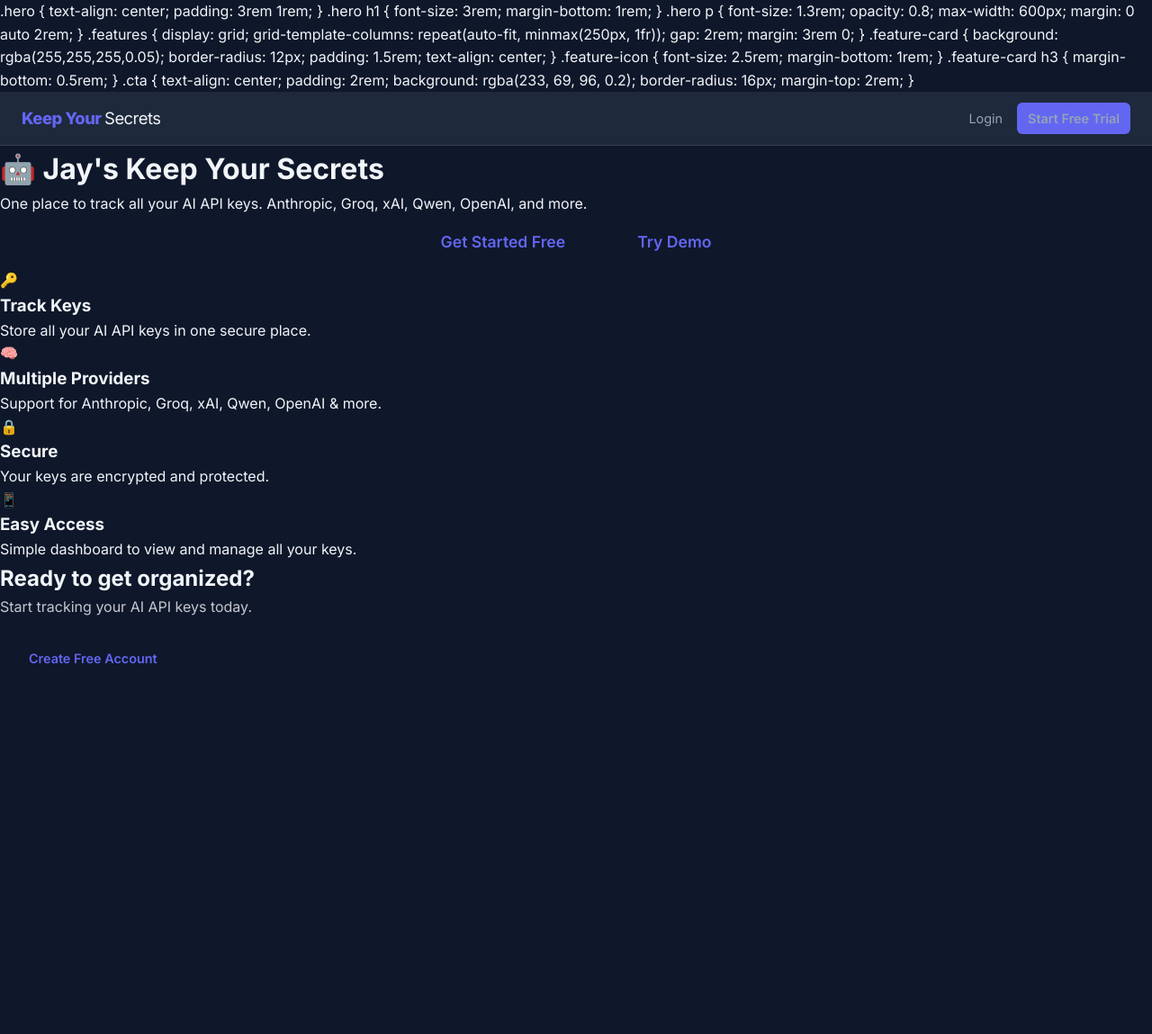
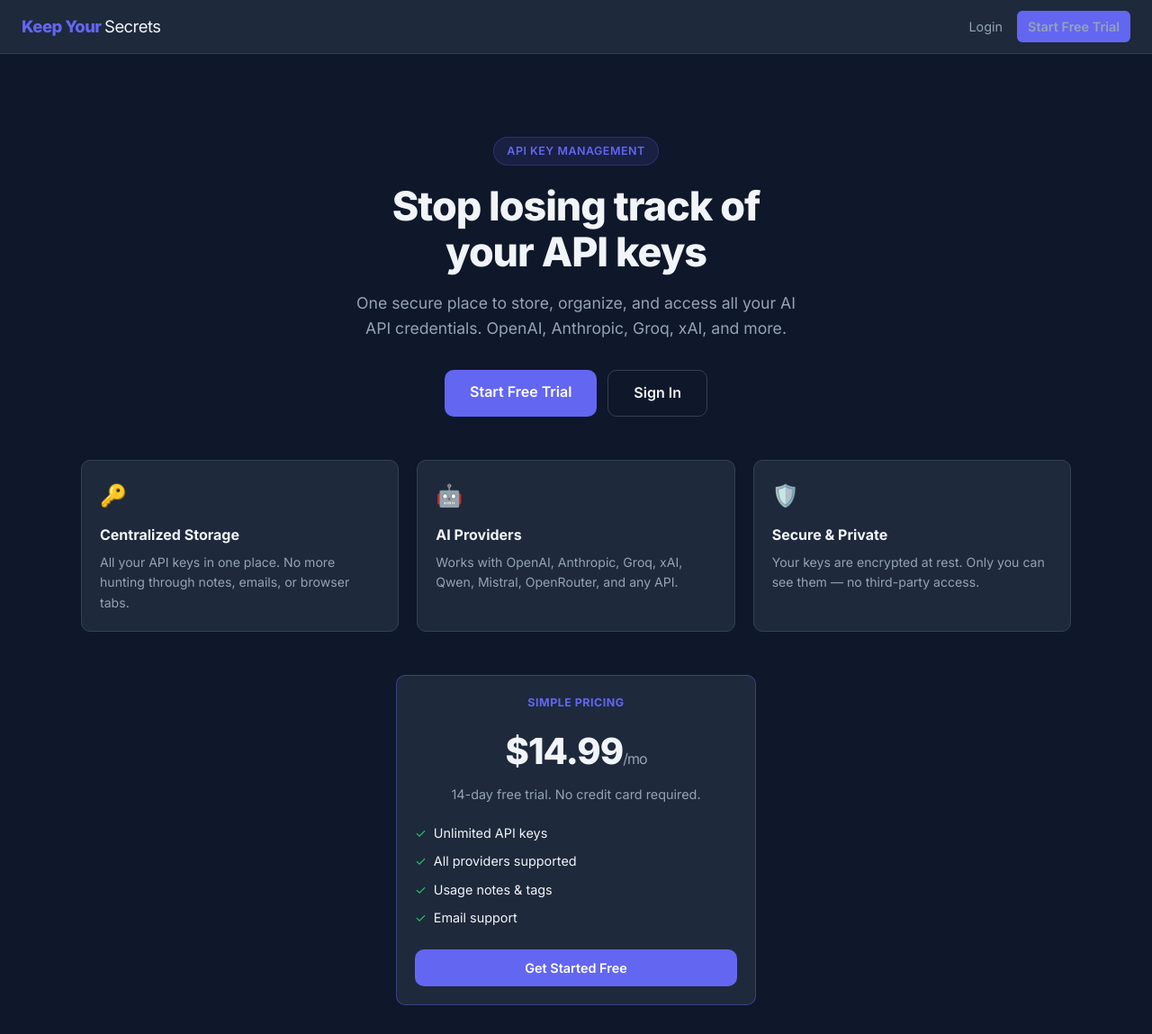
Before and after one commit to Liberty-Emporium/jays-keep-your-secrets, a Flask app: page / in a window 1280 px wide. Shown: the whole page at 90% size. Before the commit the page ends 738 px from the top, so only its background shows below. Run offline with Flask 2, Linux system fonts and the light colour scheme.

Commit message:
Redesign: replace gradient/AI-looking CSS with brand design system (Inter, indigo, dark)

```diff
--- a/templates/landing.html
+++ b/templates/landing.html
@@ -1,87 +1,58 @@
 {% extends "base.html" %}
+{% block title %}Keep Your Secrets — API Key Manager{% endblock %}
+{% block content %}
 
-{% block title %}Jay's Keep Your Secrets - Track All Your AI Keys{% endblock %}
+<div class="container page">
 
-{% block extra_css %}
-.hero {
-    text-align: center;
-    padding: 3rem 1rem;
-}
-.hero h1 {
-    font-size: 3rem;
-    margin-bottom: 1rem;
-}
-.hero p {
-    font-size: 1.3rem;
-    opacity: 0.8;
-    max-width: 600px;
-    margin: 0 auto 2rem;
-}
-.features {
-    display: grid;
-    grid-template-columns: repeat(auto-fit, minmax(250px, 1fr));
-    gap: 2rem;
-    margin: 3rem 0;
-}
-.feature-card {
-    background: rgba(255,255,255,0.05);
-    border-radius: 12px;
-    padding: 1.5rem;
-    text-align: center;
-}
-.feature-icon { font-size: 2.5rem; margin-bottom: 1rem; }
-.feature-card h3 { margin-bottom: 0.5rem; }
-.cta {
-    text-align: center;
-    padding: 2rem;
-    background: rgba(233, 69, 96, 0.2);
-    border-radius: 16px;
-    margin-top: 2rem;
-}
-{% endblock %}
+  <!-- Hero -->
+  <div style="text-align:center;padding:60px 20px 48px">
+    <div style="display:inline-block;background:rgba(99,102,241,0.12);border:1px solid rgba(99,102,241,0.25);border-radius:20px;padding:5px 14px;font-size:0.78rem;font-weight:600;color:var(--brand);letter-spacing:0.5px;text-transform:uppercase;margin-bottom:20px">API Key Management</div>
+    <h1 style="font-size:2.8rem;font-weight:800;letter-spacing:-1px;margin-bottom:16px;line-height:1.15">
+      Stop losing track of<br>your API keys
+    </h1>
+    <p style="font-size:1.1rem;color:var(--text-muted);max-width:500px;margin:0 auto 32px">
+      One secure place to store, organize, and access all your AI API credentials. OpenAI, Anthropic, Groq, xAI, and more.
+    </p>
+    <div style="display:flex;gap:12px;justify-content:center;flex-wrap:wrap">
+      <a href="/signup" class="btn btn-primary" style="padding:12px 28px;font-size:1rem">Start Free Trial</a>
+      <a href="/login" class="btn btn-outline" style="padding:12px 28px;font-size:1rem">Sign In</a>
+    </div>
+  </div>
 
-{% block content %}
-<div class="hero">
-    <h1>🤖 Jay's Keep Your Secrets</h1>
-    <p>One place to track all your AI API keys. Anthropic, Groq, xAI, Qwen, OpenAI, and more.</p>
+  <!-- Features -->
+  <div class="grid-3" style="margin-bottom:48px">
+    <div class="card">
+      <div style="font-size:1.5rem;margin-bottom:12px">🔑</div>
+      <h3 style="font-size:1rem;margin-bottom:6px">Centralized Storage</h3>
+      <p style="font-size:0.88rem;color:var(--text-muted)">All your API keys in one place. No more hunting through notes, emails, or browser tabs.</p>
+    </div>
+    <div class="card">
+      <div style="font-size:1.5rem;margin-bottom:12px">🤖</div>
+      <h3 style="font-size:1rem;margin-bottom:6px">AI Providers</h3>
+      <p style="font-size:0.88rem;color:var(--text-muted)">Works with OpenAI, Anthropic, Groq, xAI, Qwen, Mistral, OpenRouter, and any API.</p>
+    </div>
+    <div class="card">
+      <div style="font-size:1.5rem;margin-bottom:12px">🛡️</div>
+      <h3 style="font-size:1rem;margin-bottom:6px">Secure & Private</h3>
+      <p style="font-size:0.88rem;color:var(--text-muted)">Your keys are encrypted at rest. Only you can see them — no third-party access.</p>
+    </div>
+  </div>
 
-    <div style="display: flex; gap: 1rem; justify-content: center; flex-wrap: wrap;">
-        <a href="/signup" class="btn" style="padding: 1rem 2rem; font-size: 1.1rem;">Get Started Free</a>
-        {% if demo_mode %}
-        <a href="/demo" class="btn btn-secondary" style="padding: 1rem 2rem; font-size: 1.1rem;">Try Demo</a>
-        {% endif %}
+  <!-- Pricing -->
+  <div style="max-width:400px;margin:0 auto;text-align:center">
+    <div class="card" style="border-color:rgba(99,102,241,0.4)">
+      <div style="font-size:0.78rem;font-weight:700;color:var(--brand);text-transform:uppercase;letter-spacing:0.5px;margin-bottom:12px">Simple Pricing</div>
+      <div style="font-size:2.5rem;font-weight:800;letter-spacing:-1px;margin-bottom:4px">$14.99<span style="font-size:1rem;font-weight:400;color:var(--text-muted)">/mo</span></div>
+      <p style="color:var(--text-muted);font-size:0.9rem;margin-bottom:20px">14-day free trial. No credit card required.</p>
+      <ul style="list-style:none;text-align:left;margin-bottom:24px;display:flex;flex-direction:column;gap:8px">
+        <li style="font-size:0.9rem;display:flex;align-items:center;gap:8px"><span style="color:var(--green)">✓</span> Unlimited API keys</li>
+        <li style="font-size:0.9rem;display:flex;align-items:center;gap:8px"><span style="color:var(--green)">✓</span> All providers supported</li>
+        <li style="font-size:0.9rem;display:flex;align-items:center;gap:8px"><span style="color:var(--green)">✓</span> Usage notes & tags</li>
+        <li style="font-size:0.9rem;display:flex;align-items:center;gap:8px"><span style="color:var(--green)">✓</span> Email support</li>
+      </ul>
+      <a href="/signup" class="btn btn-primary btn-full">Get Started Free</a>
     </div>
-</div>
+  </div>
 
-<div class="features">
-    <div class="feature-card">
-        <div class="feature-icon">🔑</div>
-        <h3>Track Keys</h3>
-        <p>Store all your AI API keys in one secure place.</p>
-    </div>
-
-    <div class="feature-card">
-        <div class="feature-icon">🧠</div>
-        <h3>Multiple Providers</h3>
-        <p>Support for Anthropic, Groq, xAI, Qwen, OpenAI & more.</p>
-    </div>
-
-    <div class="feature-card">
-        <div class="feature-icon">🔒</div>
-        <h3>Secure</h3>
-        <p>Your keys are encrypted and protected.</p>
-    </div>
-
-    <div class="feature-card">
-        <div class="feature-icon">📱</div>
-        <h3>Easy Access</h3>
-        <p>Simple dashboard to view and manage all your keys.</p>
-    </div>
-</div>
-
-<div class="cta">
-    <h2>Ready to get organized?</h2>
-    <p style="opacity: 0.8; margin-bottom: 1rem;">Start tracking your AI API keys today.</p>
-    <a href="/signup" class="btn" style="padding: 1rem 2rem;">Create Free Account</a>
 </div>
 {% endblock %}
```
